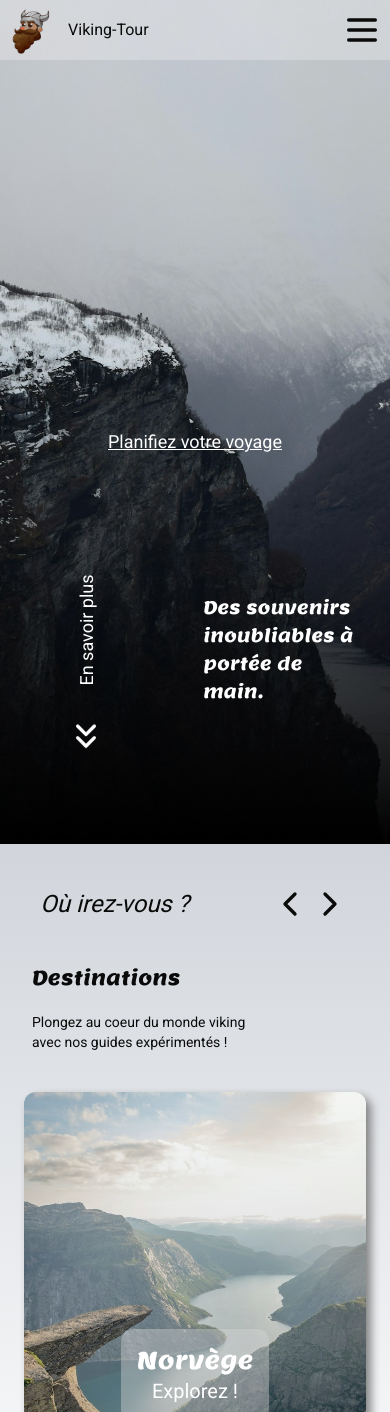
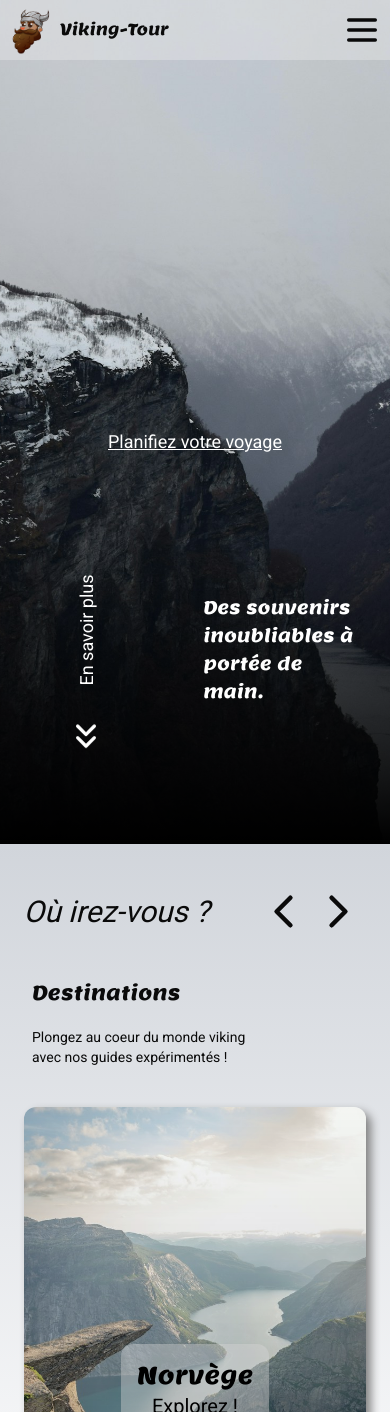
Before and after one commit to GuillaumeCeccoli/challenge-travel-agency, a Next.js app: page / in a window 390 px wide. Shown: the top 1412 px of the page. Built offline with nearby package versions, Linux system fonts and the light colour scheme.

Commit message:
modifications mineures

```diff
--- a/components/widgets/cards.tsx
+++ b/components/widgets/cards.tsx
@@ -26,17 +26,17 @@ export default function Cards() {
   return (
     <article className="w-full flex flex-col items-center py-10 bg-gradient-to-b from-gray-300">
       <div className="w-full flex flex-row justify-around items-center mb-10">
-        <h2 className="font-roboto text-2xl italic sm:text-3xl xl:text-5xl">
+        <h2 className="font-roboto text-3xl italic xl:text-5xl">
           Où irez-vous ?
         </h2>
         <div className="flex flex-row justify-between">
           <ChevronLeft
-            size={40}
+            size={55}
             className="cursor-pointer hover:text-gray-400 transition-colors duration-300"
             onClick={previous}
           />
           <ChevronRight
-            size={40}
+            size={55}
             className="cursor-pointer hover:text-gray-400 hover:transition-colors hover:duration-300"
             onClick={next}
           />
@@ -74,12 +74,12 @@ export default function Cards() {
                       className="object-cover opacity-75 h-[450px] w-full"
                     />
                   </div>
-                  <div className="absolute inset-1/2 flex flex-col items-center text-white text-xl">
-                    <div className="bg-[#d6d6d6] bg-opacity-40 rounded-xl text-center p-4 hover:text-black hover:font-bold transition-colors duration-300">
+                  <div className="absolute inset-1/2 flex flex-col items-center text-black text-xl">
+                    <div className="bg-[#d6d6d6] bg-opacity-40 rounded-xl text-center p-4">
                       <h2 className="font-lemon text-2xl">{card.title}</h2>
                       <Link
                         href={card.link}
-                        className="font-roboto whitespace-nowrap "
+                        className="font-roboto whitespace-nowrap hover:text-white hover:font-bold transition-colors duration-300"
                       >
                         Explorez !
                       </Link>
--- a/components/widgets/navbar.tsx
+++ b/components/widgets/navbar.tsx
@@ -1,9 +1,8 @@
-import React from "react";
-import { Sheet, SheetTrigger, SheetContent } from "../ui/sheet";
 import { Menu } from "lucide-react";
+import Image from "next/image";
+import Link from "next/link";
 import { getNavLinks } from "../../api/datas";
-import Link from "next/link";
-import Image from "next/image";
+import { Sheet, SheetContent, SheetTrigger } from "../ui/sheet";
 
 export default function NavBar() {
   const { links } = getNavLinks();
@@ -16,7 +15,9 @@ export default function NavBar() {
           width={60}
           height={60}
         />
-        <span className="text-sms">Viking-Tour</span>
+        <span className="text-base font-lemon whitespace-nowrap">
+          Viking-Tour
+        </span>
       </div>
       <div className="md:hidden flex flex-row justify-end items-center w-full">
         <Sheet>
@@ -36,7 +37,7 @@ export default function NavBar() {
           </SheetContent>
         </Sheet>
       </div>
-      <div className="hidden md:flex md:flex-row md:items-center md:justify-around md:w-3/5">
+      <div className="hidden md:flex md:flex-row md:items-center md:justify-around md:w-3/5 xl:w-2/5">
         {links.map((link, id) => (
           <Link
             key={id}
```
